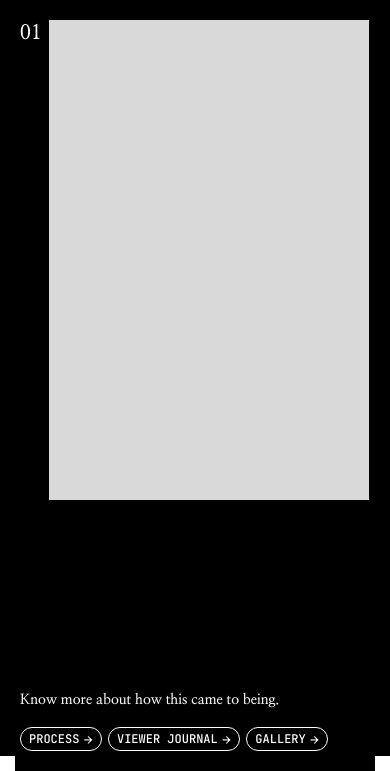
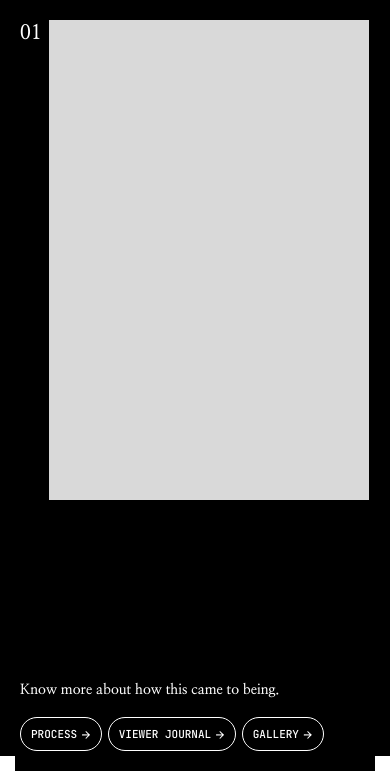
Before and after one commit to it-siddharth/calcam-website-pages, a plain HTML site: page gallery.html in a window 390 px wide. Shown: the part 73-844 px from the top of the page. Drawn offline with nearby package versions, Linux system fonts and the light colour scheme.

Commit message:
Fix CTA button padding in journal/gallery to match installation
- Responsive breakpoint 1: 0 10px → 6px 12px
- Responsive breakpoint 2: 0 8px → 5px 10px
- Font size aligned to 11px (was 12px)

```diff
--- a/css/gallery.css
+++ b/css/gallery.css
@@ -462,7 +462,7 @@ body {
   }
 
   .btn {
-    padding: 0 10px;
+    padding: 6px 12px;
   }
 
   /* Hide scroll hint on mobile */
@@ -508,11 +508,11 @@ body {
   }
 
   .btn {
-    padding: 0 8px;
+    padding: 5px 10px;
   }
 
   .btn-text {
-    font-size: 12px;
+    font-size: 11px;
   }
 }
 
--- a/css/journal.css
+++ b/css/journal.css
@@ -431,7 +431,7 @@ body::after {
   }
 
   .btn {
-    padding: 0 10px;
+    padding: 6px 12px;
   }
 
   /* Back button mobile sizing */
@@ -460,11 +460,11 @@ body::after {
   }
 
   .btn {
-    padding: 0 8px;
+    padding: 5px 10px;
   }
 
   .btn-text {
-    font-size: 12px;
+    font-size: 11px;
   }
 }
 
```
